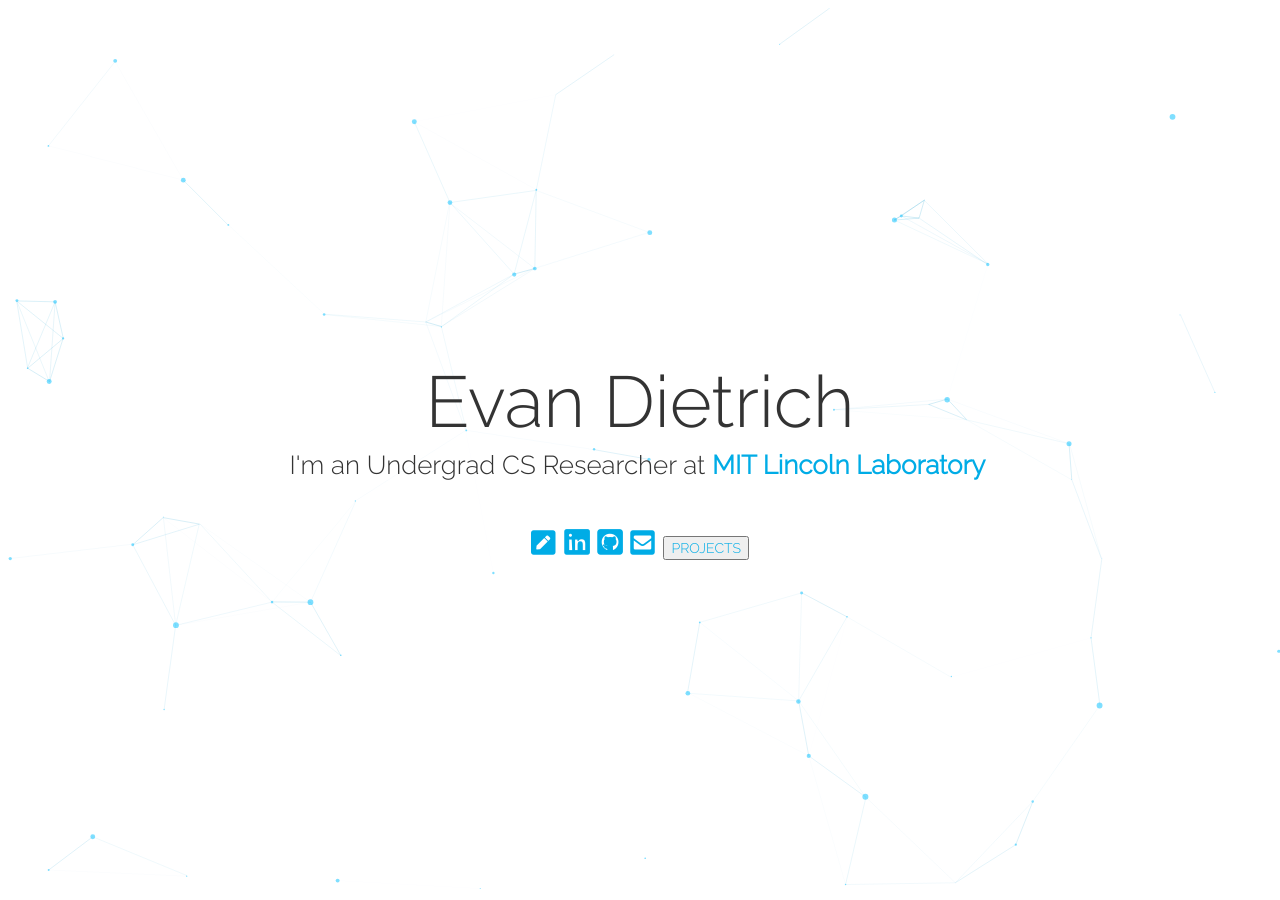
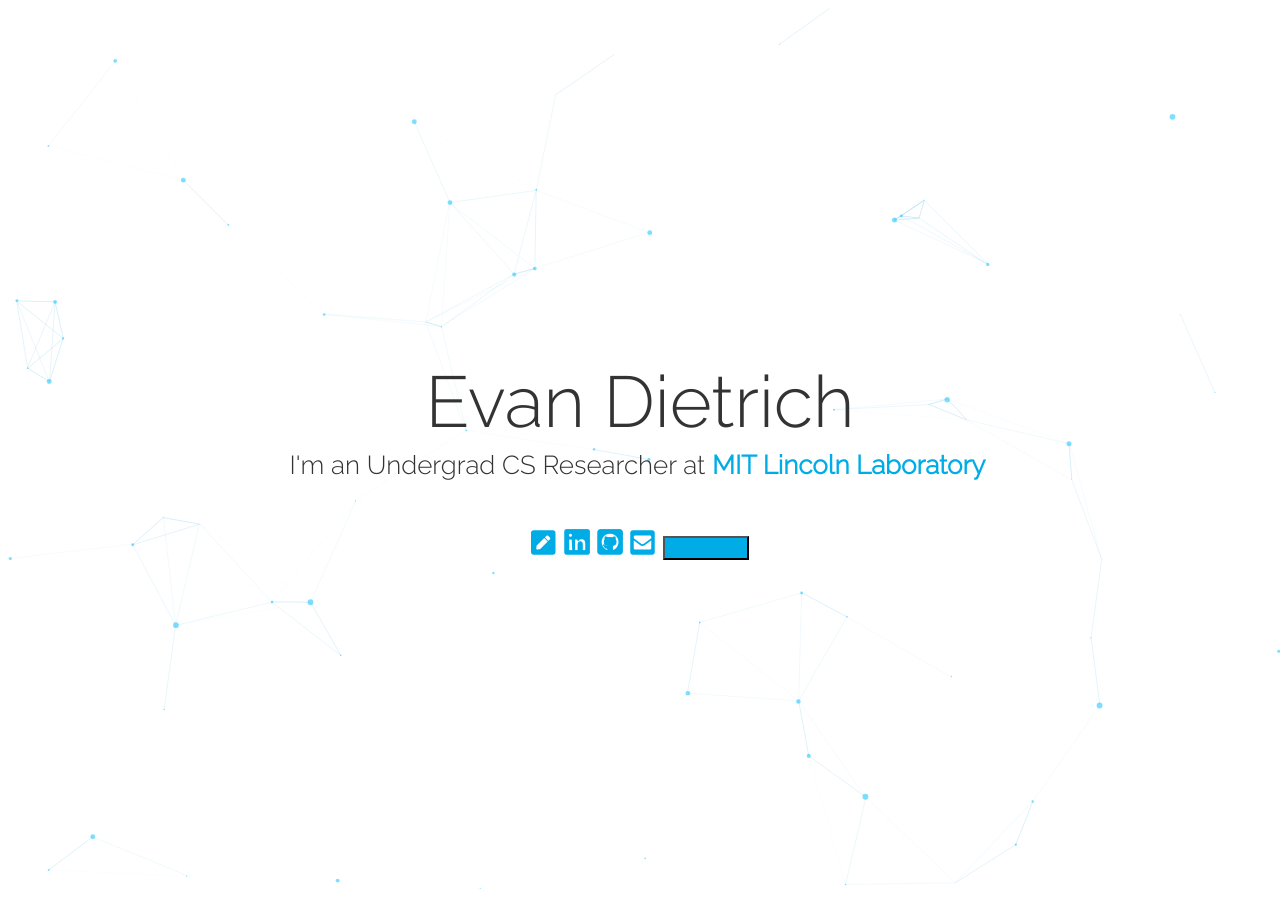
Before and after one commit to EvanDietrich/EvanDietrich.github.io, a Jekyll site: the page index.html, which Jekyll copies as it is, in a window 1280 px wide. Built offline with Jekyll 4.4.1, drawn with Linux system fonts in a browser that asks for light colours; nearby versions of some CDN libraries.

Commit message:
Update style.css

```diff
--- a/css/style.css
+++ b/css/style.css
@@ -35,6 +35,7 @@ a:visited {
 button {
     color: #00ace6;
     text-decoration: none;
+    background-color: #00ace6;
 }
 
 /* unvisited link */
```
